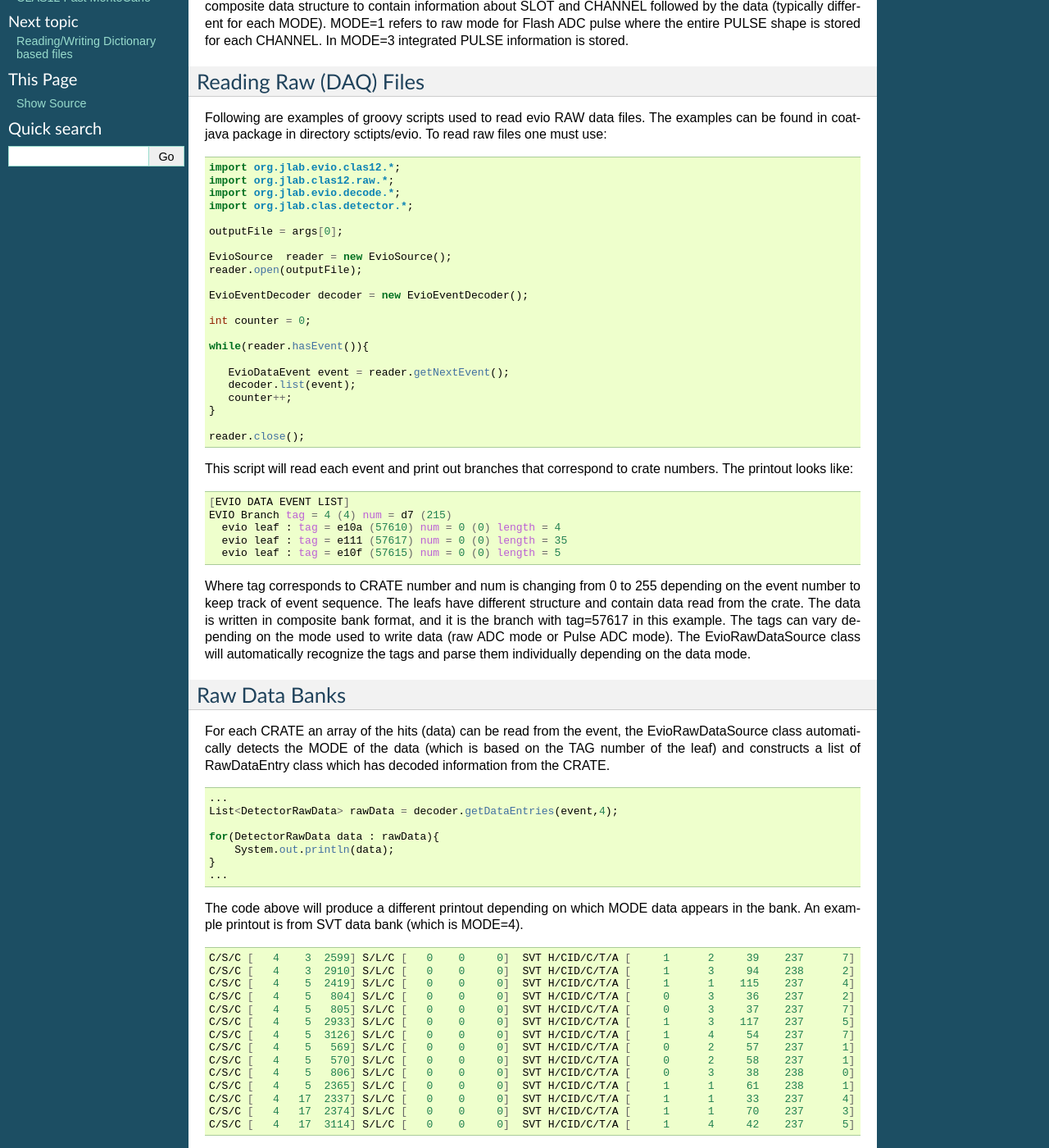
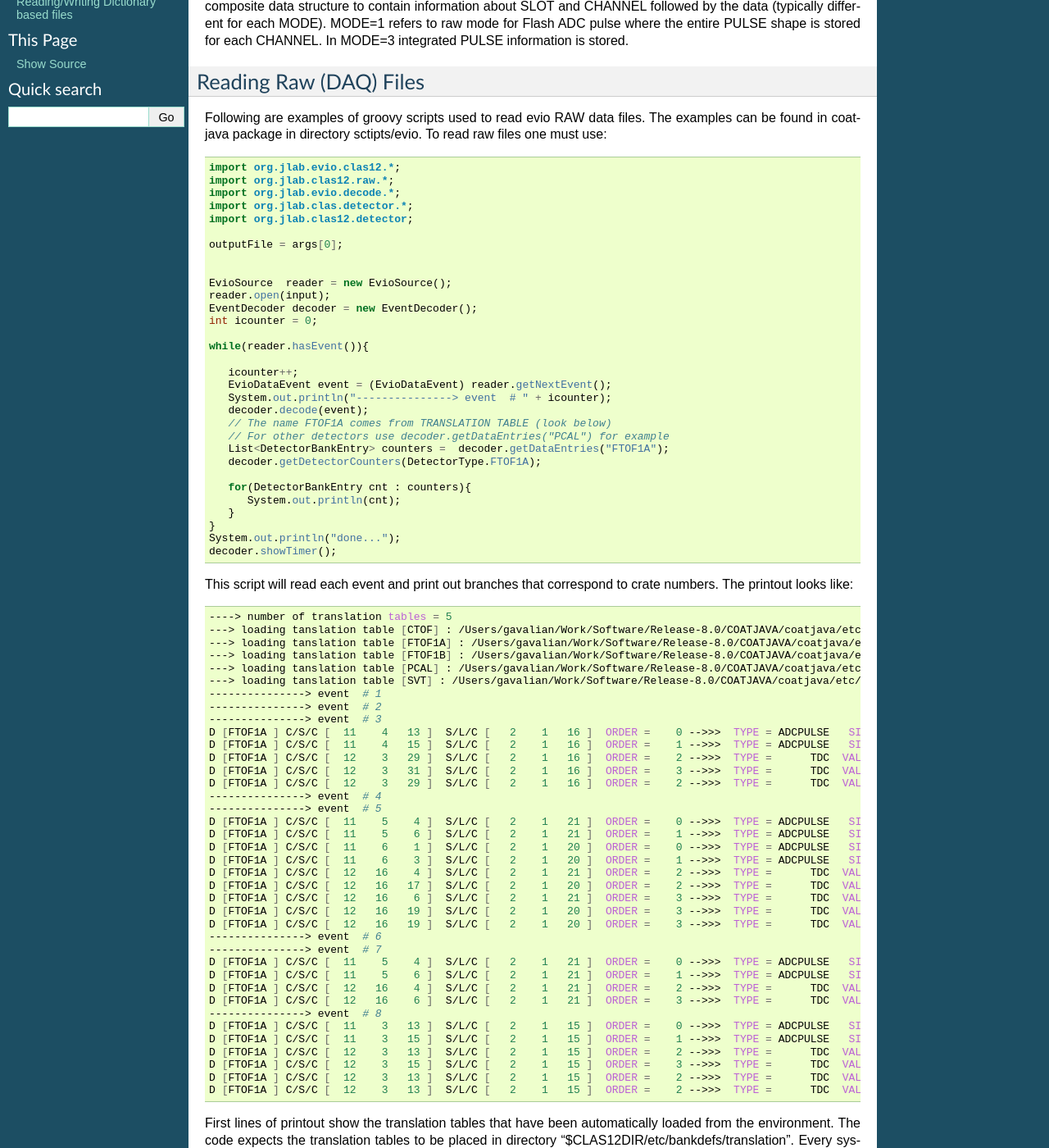
Before and after one commit to mckunkel/clas12docs, a Sphinx documentation site: the page built from OfflineSoftware/source/io/readingRawEvioFiles.rst, in a window 1280 px wide and 1400 px high, scrolled down 250 px. Shown: the whole window at 82% size. Built offline with Sphinx 7.4.7, drawn with Linux system fonts in a browser that asks for light colours; some of the changed text lies outside the part shown.

Commit message:
changed the raw bank reader

```diff
--- a/OfflineSoftware/source/index.rst
+++ b/OfflineSoftware/source/index.rst
@@ -75,6 +75,7 @@
 
    calibration/monitoringPlugins
    development/introduction
+   calibration/calibrationModule
 
 ..   reconstruction/introduction
 ..   analysis/introduction
--- a/OfflineSoftware/source/io/readingRawEvioFiles.rst
+++ b/OfflineSoftware/source/io/readingRawEvioFiles.rst
@@ -32,24 +32,33 @@
     import org.jlab.clas12.raw.*;
     import org.jlab.evio.decode.*;
     import org.jlab.clas.detector.*;
+    import org.jlab.clas12.detector;
 
     outputFile = args[0];
 
+
     EvioSource  reader = new EvioSource();
-    reader.open(outputFile);
-
-    EvioEventDecoder decoder = new EvioEventDecoder();
-
-    int counter = 0;
+    reader.open(input);
+    EventDecoder decoder = new EventDecoder();
+    int icounter = 0;
 
     while(reader.hasEvent()){
 
-       EvioDataEvent event = reader.getNextEvent();
-       decoder.list(event);
-       counter++;
+       icounter++;
+       EvioDataEvent event = (EvioDataEvent) reader.getNextEvent();
+       System.out.println("---------------> event  # " + icounter);
+       decoder.decode(event);
+       // The name FTOF1A comes from TRANSLATION TABLE (look below)
+       // For other detectors use decoder.getDataEntries("PCAL") for example
+       List<DetectorBankEntry> counters =  decoder.getDataEntries("FTOF1A");
+       decoder.getDetectorCounters(DetectorType.FTOF1A);
+
+       for(DetectorBankEntry cnt : counters){
+          System.out.println(cnt);
+       }
     }
-
-    reader.close();
+    System.out.println("done...");
+    decoder.showTimer();
 
 
 This script will read each event and print out branches that correspond to crate numbers.
@@ -57,222 +66,98 @@
 
 .. code-block:: bash
 
-   [EVIO DATA EVENT LIST]
-   EVIO Branch tag = 4 (4) num = d7 (215)
-     evio leaf : tag = e10a (57610) num = 0 (0) length = 4
-     evio leaf : tag = e111 (57617) num = 0 (0) length = 35
-     evio leaf : tag = e10f (57615) num = 0 (0) length = 5
-
-Where tag corresponds to CRATE number and num is changing from 0 to 255 depending on the event number
-to keep track of event sequence. The leafs have different structure and contain data read from the
-crate. The data is written in composite bank format, and it is the branch with tag=57617 in this example.
-The tags can vary depending on the mode used to write data (raw ADC mode or Pulse ADC mode).
-The EvioRawDataSource class will automatically recognize the tags and parse them individually depending
-on the data mode.
-
-Raw Data Banks
-==============
-
-For each CRATE an array of the hits (data) can be read from the event, the EvioRawDataSource class
-automatically detects the MODE of the data (which is based on the TAG number of the leaf) and constructs
-a list of RawDataEntry class which has decoded information from the CRATE.
-
-.. code-block:: java
-
-  ...
-  List<DetectorRawData> rawData = decoder.getDataEntries(event,4);
-
-  for(DetectorRawData data : rawData){
-      System.out.println(data);
-  }
-  ...
-
-The code above will produce a different printout depending on which MODE data appears in the bank.
-An example printout is from SVT data bank (which is MODE=4).
-
-.. code-block:: bash
-
-  C/S/C [   4    3  2599] S/L/C [   0    0     0]  SVT H/CID/C/T/A [     1      2     39    237      7]
-  C/S/C [   4    3  2910] S/L/C [   0    0     0]  SVT H/CID/C/T/A [     1      3     94    238      2]
-  C/S/C [   4    5  2419] S/L/C [   0    0     0]  SVT H/CID/C/T/A [     1      1    115    237      4]
-  C/S/C [   4    5   804] S/L/C [   0    0     0]  SVT H/CID/C/T/A [     0      3     36    237      2]
-  C/S/C [   4    5   805] S/L/C [   0    0     0]  SVT H/CID/C/T/A [     0      3     37    237      7]
-  C/S/C [   4    5  2933] S/L/C [   0    0     0]  SVT H/CID/C/T/A [     1      3    117    237      5]
-  C/S/C [   4    5  3126] S/L/C [   0    0     0]  SVT H/CID/C/T/A [     1      4     54    237      7]
-  C/S/C [   4    5   569] S/L/C [   0    0     0]  SVT H/CID/C/T/A [     0      2     57    237      1]
-  C/S/C [   4    5   570] S/L/C [   0    0     0]  SVT H/CID/C/T/A [     0      2     58    237      1]
-  C/S/C [   4    5   806] S/L/C [   0    0     0]  SVT H/CID/C/T/A [     0      3     38    238      0]
-  C/S/C [   4    5  2365] S/L/C [   0    0     0]  SVT H/CID/C/T/A [     1      1     61    238      1]
-  C/S/C [   4   17  2337] S/L/C [   0    0     0]  SVT H/CID/C/T/A [     1      1     33    237      4]
-  C/S/C [   4   17  2374] S/L/C [   0    0     0]  SVT H/CID/C/T/A [     1      1     70    237      3]
-  C/S/C [   4   17  3114] S/L/C [   0    0     0]  SVT H/CID/C/T/A [     1      4     42    237      5]
-
-In this printout first 3 numbers are CRATE/SLOT/CHANNEL combination. The second set of 3 numbers are
-SECTOR/LAYER/COMPONENT which initally are set to '0' since no translation table was yet applied to the
-list of the hits. Following numbers are dependnent on which MODE the data is in, in this exmaple there
-are HALF/CHIPID/COMPONENT/TDC/ADC.
-
-It is possible to read all entries from all CRATES available in the EVENT, one has to ommit the CRATE parameter
-int the call to eader.getDataEntries().
-
-.. code-block:: java
-
-  ...
-  List<DetectorRawData> rawData = decoder.getDataEntries(event);
-
-  for(DetectorRawData data : rawData){
-      System.out.println(data);
-  }
-  ...
-
-Working with translation tables
-===============================
-
-There is a standard interface for implementing translation tables to work with raw data and
-convert them into more readable format of SECTOR/LAYER/COMPONENT. The interface has few methods
-that need to be implemented then the decoder class can handle the translation for the user.
-The implementation is simple:
-
-.. code-block:: java
-
-  public class FTCALTranslationTable extends AbsDetectorTranslationTable {
-
-    public FTCALTranslationTable(){
-      super("FTCAL",900); // This defines name of the detector and tag=900 for final bank
-      // TAG is uded by automated convertor to create event with proper structure
-    }
-
-    @Override
-    public Integer getSector(int crate, int slot, int channel){
-      if(crate==4||crate==5){
-        return (crate - 1);
-      }
-      return -1;
-    }
-
-    @Override
-    public Integer getLayer(int crate, int slot, int channel){
-      if(crate==4||crate==5){
-        return (slot*2);
-      }
-      return -1;
-    }
-
-    @Override
-    public Integer getComponent(int crate, int slot, int channel){
-      if(crate==4||crate==5){
-        return channel;
-      }
-      return -1;
-    }
-  }
+  ----> number of translation tables = 5
+  ---> loading tanslation table [CTOF] : /Users/gavalian/Work/Software/Release-8.0/COATJAVA/coatjava/etc/bankdefs/translation/CTOF.table
+  ---> loading tanslation table [FTOF1A] : /Users/gavalian/Work/Software/Release-8.0/COATJAVA/coatjava/etc/bankdefs/translation/FTOF1A.table
+  ---> loading tanslation table [FTOF1B] : /Users/gavalian/Work/Software/Release-8.0/COATJAVA/coatjava/etc/bankdefs/translation/FTOF1B.table
+  ---> loading tanslation table [PCAL] : /Users/gavalian/Work/Software/Release-8.0/COATJAVA/coatjava/etc/bankdefs/translation/PCAL.table
+  ---> loading tanslation table [SVT] : /Users/gavalian/Work/Software/Release-8.0/COATJAVA/coatjava/etc/bankdefs/translation/SVT.table
+  ---------------> event  # 1
+  ---------------> event  # 2
+  ---------------> event  # 3
+  D [FTOF1A ] C/S/C [  11    4   13 ]  S/L/C [   2    1   16 ]  ORDER =    0 -->>>  TYPE = ADCPULSE   SIZE =      100
+  D [FTOF1A ] C/S/C [  11    4   15 ]  S/L/C [   2    1   16 ]  ORDER =    1 -->>>  TYPE = ADCPULSE   SIZE =      100
+  D [FTOF1A ] C/S/C [  12    3   29 ]  S/L/C [   2    1   16 ]  ORDER =    2 -->>>  TYPE =      TDC  VALUE =    55195
+  D [FTOF1A ] C/S/C [  12    3   31 ]  S/L/C [   2    1   16 ]  ORDER =    3 -->>>  TYPE =      TDC  VALUE =    55779
+  D [FTOF1A ] C/S/C [  12    3   29 ]  S/L/C [   2    1   16 ]  ORDER =    2 -->>>  TYPE =      TDC  VALUE =    63708
+  ---------------> event  # 4
+  ---------------> event  # 5
+  D [FTOF1A ] C/S/C [  11    5    4 ]  S/L/C [   2    1   21 ]  ORDER =    0 -->>>  TYPE = ADCPULSE   SIZE =      100
+  D [FTOF1A ] C/S/C [  11    5    6 ]  S/L/C [   2    1   21 ]  ORDER =    1 -->>>  TYPE = ADCPULSE   SIZE =      100
+  D [FTOF1A ] C/S/C [  11    6    1 ]  S/L/C [   2    1   20 ]  ORDER =    0 -->>>  TYPE = ADCPULSE   SIZE =      100
+  D [FTOF1A ] C/S/C [  11    6    3 ]  S/L/C [   2    1   20 ]  ORDER =    1 -->>>  TYPE = ADCPULSE   SIZE =      100
+  D [FTOF1A ] C/S/C [  12   16    4 ]  S/L/C [   2    1   21 ]  ORDER =    2 -->>>  TYPE =      TDC  VALUE =    57556
+  D [FTOF1A ] C/S/C [  12   16   17 ]  S/L/C [   2    1   20 ]  ORDER =    2 -->>>  TYPE =      TDC  VALUE =    57484
+  D [FTOF1A ] C/S/C [  12   16    6 ]  S/L/C [   2    1   21 ]  ORDER =    3 -->>>  TYPE =      TDC  VALUE =    57028
+  D [FTOF1A ] C/S/C [  12   16   19 ]  S/L/C [   2    1   20 ]  ORDER =    3 -->>>  TYPE =      TDC  VALUE =    56764
+  D [FTOF1A ] C/S/C [  12   16   19 ]  S/L/C [   2    1   20 ]  ORDER =    3 -->>>  TYPE =      TDC  VALUE =    64944
+  ---------------> event  # 6
+  ---------------> event  # 7
+  D [FTOF1A ] C/S/C [  11    5    4 ]  S/L/C [   2    1   21 ]  ORDER =    0 -->>>  TYPE = ADCPULSE   SIZE =      100
+  D [FTOF1A ] C/S/C [  11    5    6 ]  S/L/C [   2    1   21 ]  ORDER =    1 -->>>  TYPE = ADCPULSE   SIZE =      100
+  D [FTOF1A ] C/S/C [  12   16    4 ]  S/L/C [   2    1   21 ]  ORDER =    2 -->>>  TYPE =      TDC  VALUE =    57660
+  D [FTOF1A ] C/S/C [  12   16    6 ]  S/L/C [   2    1   21 ]  ORDER =    3 -->>>  TYPE =      TDC  VALUE =    56880
+  ---------------> event  # 8
+  D [FTOF1A ] C/S/C [  11    3   13 ]  S/L/C [   2    1   15 ]  ORDER =    0 -->>>  TYPE = ADCPULSE   SIZE =      100
+  D [FTOF1A ] C/S/C [  11    3   15 ]  S/L/C [   2    1   15 ]  ORDER =    1 -->>>  TYPE = ADCPULSE   SIZE =      100
+  D [FTOF1A ] C/S/C [  12    3   13 ]  S/L/C [   2    1   15 ]  ORDER =    2 -->>>  TYPE =      TDC  VALUE =    55024
+  D [FTOF1A ] C/S/C [  12    3   15 ]  S/L/C [   2    1   15 ]  ORDER =    3 -->>>  TYPE =      TDC  VALUE =    55759
+  D [FTOF1A ] C/S/C [  12    3   13 ]  S/L/C [   2    1   15 ]  ORDER =    2 -->>>  TYPE =      TDC  VALUE =    73541
+  D [FTOF1A ] C/S/C [  12    3   13 ]  S/L/C [   2    1   15 ]  ORDER =    2 -->>>  TYPE =      TDC  VALUE =    74658
 
 
-This is a ready class now to be used with decoder class to compile a list of the hits from
-all crated that belong to given detector.
-
-.. code-block:: java
-
-  import org.jlab.evio.clas12.*;
-  import org.jlab.clas12.raw.*;
-  import org.jlab.io.decode.*;
-
-  ...
-  EvioRawEventDecoder    decoder = new  EvioRawEventDecoder();
-  FTCALTranslationTable  trTable = new  FTCALTranslationTable();
-  List<RawDataEntry> dataEntries = reader.getDataEntries(evioEvent);
-  if(dataEntries != null){
-    List<RawDataEntry>  ftcalData = decoder.getDecodedData(dataEntries,trTable);
-    // The list will contain only entries that were decoded by translation table
-  }
-  ...
-
-
-The returned list is a subset of the original list of hits for which translation table
-returns getSector(crate,slot,channel) >= 0. Implementation of a new translation table class
-is only neccessary in cases when the mapping is not trivial or if the representation of
-translation table in the file will be too large. The abstract translation table class has methods
-to read a translation file and do translation based values from the table. The file format for
-table is given as an example:
+First lines of printout show the translation tables that have been automatically loaded from the environment. The code
+expects the translation tables to be placed in directory "$CLAS12DIR/etc/bankdefs/translation". Every system has to place
+their translation table in the standard directory to automatically load them. The Translation table format is following:
 
 .. code-block:: bash
 
   #-----------------------------------------------------------------------------
   # TRANSLATION TABLE
   #-----------------------------------------------------------------------------
-  # Detector - Sector - Layer - Component - CRATE - SLOT - CHANNEL
+  # Detector - CRATE - SLOT - CHANNEL - SECTOR - LAYER - COMPONENT - ORDER
+  # ORDER 0=ADCL, 1=ADCR, 2=TDCL, 3=TDCR
   #-----------------------------------------------------------------------------
-  FTCAL      1      1      0      4      3     0
-  FTCAL      2      1      0      4      3     1
-  FTCAL      3      1      0      4      4     2
-  FTCAL      4      1      0      4      4     3
-  FTCAL      5      1      0      4      5     4
-  ...
-  ...
+  FTOF1A        5        3        0        1        1        1        0
+  FTOF1A        5        3        1        1        1        3        0
+  FTOF1A        5        3        2        1        1        1        1
+  FTOF1A        5        3        3        1        1        3        1
+  FTOF1A        5        3        4        1        1        5        0
+  FTOF1A        5        3        5        1        1        7        0
+  FTOF1A        5        3        6        1        1        5        1
 
-To read this table (say names FTCAL.table) use the standard abstract translation table class:
+
+For detectors with only one ADC and one TDC only entries with ORDER=1 and 3 are appropriate.
+
+Drawing Pulses
+==============
+
+The printout of the event shows what kind of data is contained in each DetectorBankEntry. If the entry is a
+raw pulse a histogram can be constructed from the pulse:
 
 .. code-block:: java
 
-  ...
-  AbsDetectorTranslationTable  trTable = new  AbsDetectorTranslationTable("FTCAL",900);
-  trTable.readFile("FTCAL.table");
-  System.out.println(trTable); // printout the content of the table
-  ...
+  if(cnt.getType()==BankType.ADCPULSE){
+      H1D hp = EventDecoder.getADCPulse(cnt);
+      for(int bin = 0; bin < hp.getxAxis().getNBins();bin++){
+          System.out.println(bin + " " + hp.getBinContent(bin));
+      }
+  }
 
-Writing an output file
-======================
+  if(cnt.getType()==BankType.TDC){
+    int[] tdc = (int[]) cnt.getDataObject();
+    System.out.println(" TDC VALUE = " + tdc[0]);
+  }
 
-Here is a complete code showing how to implement a decoder program for one given detector.
+  if(cnt.getType()==BankType.ADC){
+    int[] adc = (int[]) cnt.getDataObject();
+    System.out.println(" ADC VALUE = " + adc[0]);
+  }
 
-.. code-block:: java
-
-   import org.jlab.evio.clas12.*;
-   import org.jlab.clas12.raw.*;
-   import org.jlab.io.decode.*;
-
-   String inputFile  = args[0];
-   String outputFile = "mydecoded_data.evio";
-
-   AbsDetectorTranslationTable  trTable = new  AbsDetectorTranslationTable("FTCAL",900);
-
-   trTable.readFile("FTCAL.table");
-
-   EvioRawEventDecoder    decoder = new  EvioRawEventDecoder();
-   EvioRawDataSource       reader = new EvioRawDataSource();
-   reader.open(inputFile);
-
-   EvioDataSync  writer = new EvioDataSync();
-   writer.open(outputFile);
-
-   while(reader.hasEvent()){
-      EvioDataEvent event = reader.getNextEvent();
-      List<RawDataEntry> dataEntries = reader.getDataEntries(evioEvent);
-      if(dataEntries != null){
-        List<RawDataEntry>  ftcalData = decoder.getDecodedData(dataEntries,trTable);
-        int nrows = ftcalData.size();
-        if(nrows>0){
-          EvioDataEvent  outEvent = writer.createEvent(EvioFactory.getDictionary());
-          EvioDataBank   bank     = outEvent.getDictionary().createBank("FTCAL::dgtz",nrows);
-          for(int loop = 0; loop < nrows; loop++){
-             int idx = ftcalData.get(loop).getComponent() % 22;
-             int idy = ftcalData.get(loop).getComponent() / 22;
-             int TDC = ftcalData.get(loop).getTDC();
-             int ADC = ftcalData.get(loop).getADC();
-             bank.setInt("idx",loop,idx);
-             bank.setInt("idy",loop,idy);
-             bank.setInt("ADC",loop,ADC);
-             bank.setInt("TDC",loop,TDC);
-          }
-          outEvent.appendBanks(bank);
-          writer.writeEvent(outEvent);
-        }
-      }
-    reader.list(event);
-   }
-
-   reader.close();
-   writer.close();
-
-This program will read raw hits from all crates, then decoded array will contain only hits from
-FTCAL which have entries in the translation table, then these hits will be written into the event.
+  if(cnt.getType()==BankType.ADCFPGA){
+    int[] adc = (int[]) cnt.getDataObject();
+    System.out.println(" PEDISTAL = " + adc[0]
+        + "  PULSE = " + adc[1]
+        + "  MAX   = " + adc[2]
+        + "  TIME  = " + adc[3]);
+  }
```
Also changed, not shown: OfflineSoftware/source/calibration/calibrationModule.rst (added, +168 -0 lines), OfflineSoftware/source/development/introduction.rst (+20 -8 lines).
